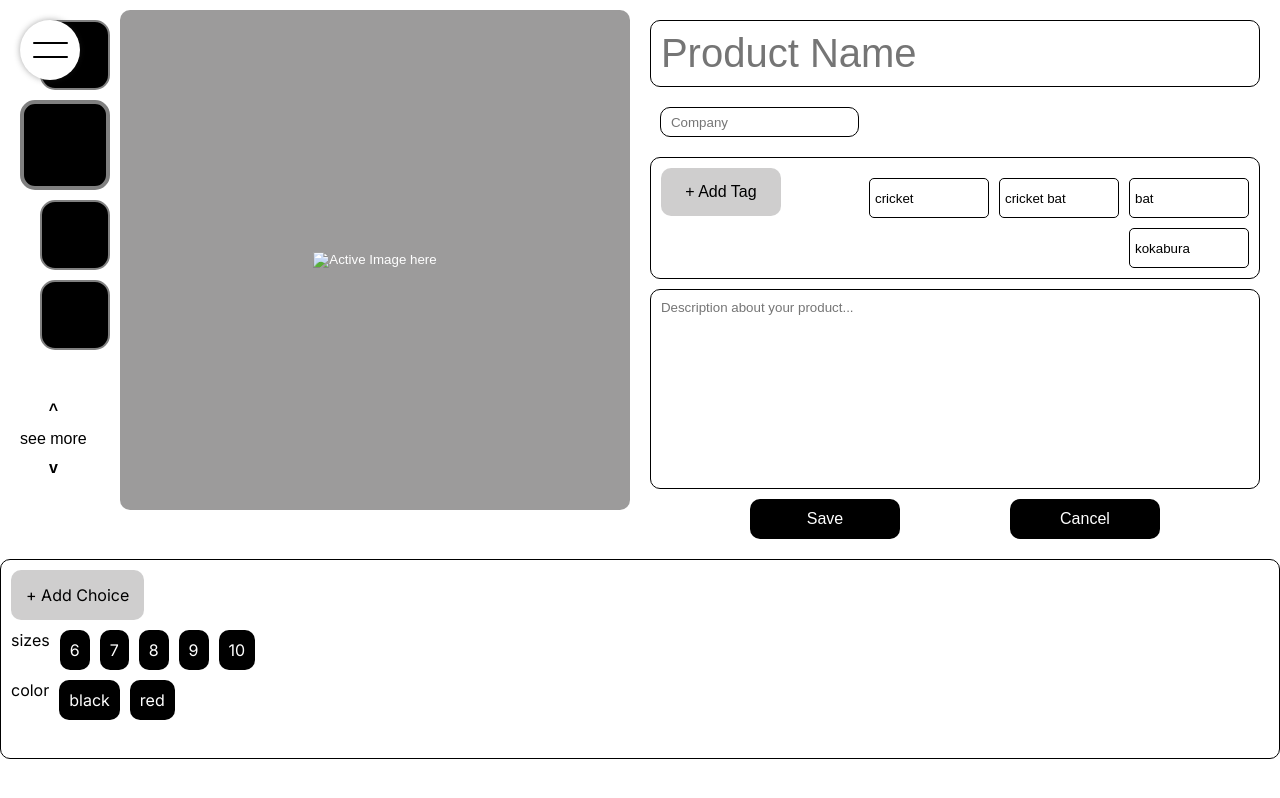
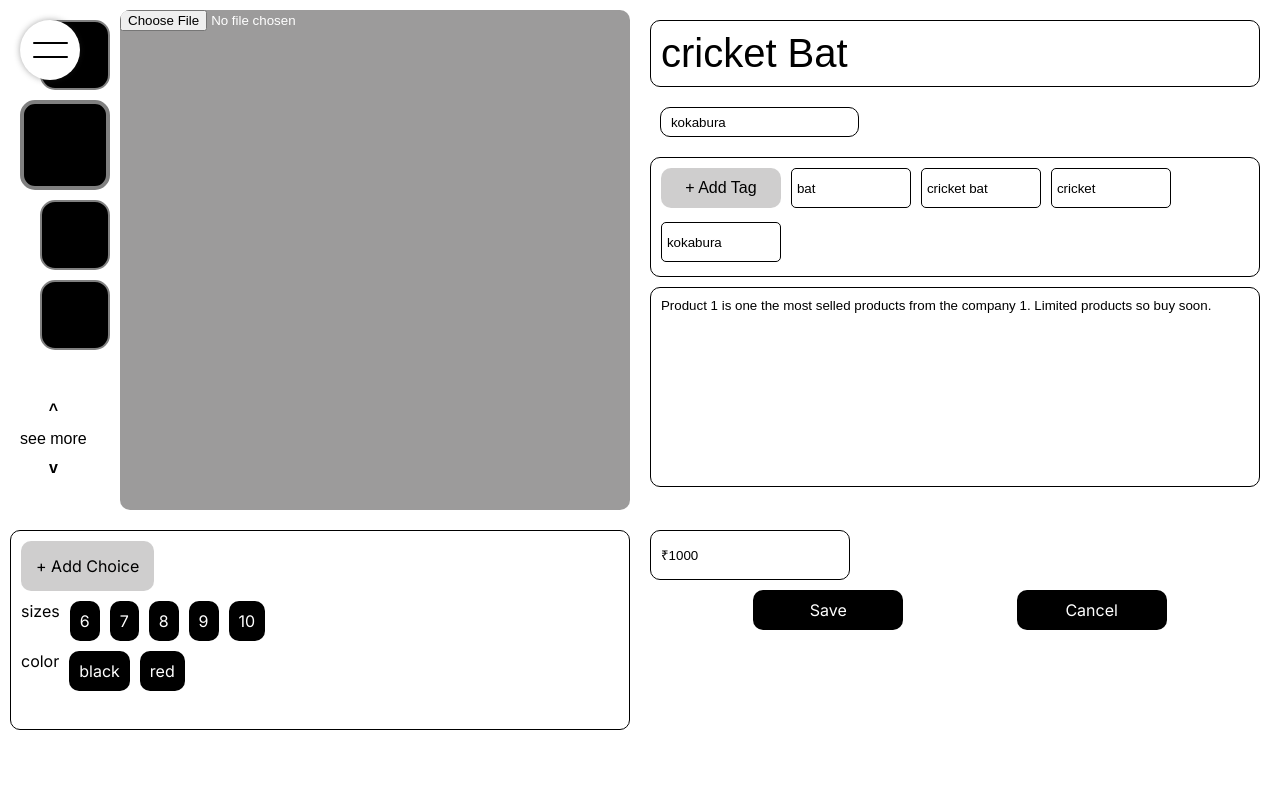
Before and after one commit to AnkushS27/lds-sports-ecommerce, a Next.js app: page /cms/product/1 in a window 1280 px wide. Built offline with nearby package versions, Linux system fonts and the light colour scheme.

Commit message:
minor changes

```diff
--- a/src/app/cms/product/[Id]/page.module.css
+++ b/src/app/cms/product/[Id]/page.module.css
@@ -247,7 +247,8 @@
     display: flex;
     align-items: flex-start;
     justify-content: flex-start;
-    flex-wrap: column;
+    flex-wrap: wrap;
+    flex-direction: row;
 
     width: 100%;
     height: fit-content;
@@ -266,27 +267,13 @@
 
     width: auto;
     min-width: 120px;
-    height: auto;
+    height: 40px;
 
     padding: 15px;
     border-radius: 10px;
     background-color: rgba(181, 178, 178, 0.639);
     color: black;
     cursor: pointer;
-}
-
-.tagsWrapper {
-    display: flex;
-    align-items: flex-start;
-    justify-content: flex-start;
-    flex-direction: row-reverse;
-    flex-wrap: wrap;
-
-    width: 100%;
-    height: fit-content;
-
-    padding-top: 10px;
-    gap: 10px;
 }
 
 .productTagsInput {
@@ -404,7 +391,68 @@
     font-weight: 800;
 }
 
+.productBottomContainer {
+    display: flex;
+    align-items: flex-start;
+    justify-content: flex-start;
+    flex-direction: row;
+
+    width: 100%;
+    height: fit-content;
+}
+
+.prodBL {
+    display: flex;
+    align-items: flex-start;
+    justify-content: flex-start;
+    flex-direction: column;
+
+    width: 100%;
+    max-width: 700px;
+    min-width: 280px;
+    height: fit-content;
+
+    padding: 10px;
+}
+
+.productPrice {
+    display: flex;
+    align-items: center;
+    justify-content: center;
+
+    width: fit-content;
+    min-width: 200px;
+    height: 50px;
+
+    padding: 10px;
+    border-radius: 10px;
+    border: 1px solid black;
+
+    background-color: white;
+    color: black;
+}
+
+.prodBR {
+    display: flex;
+    align-items: flex-start;
+    justify-content: flex-start;
+    flex-direction: column;
+
+    width: 100%;
+    min-width: 280px;
+    height: 100%;
+    min-height: fit-content;
+
+    padding: 10px;
+    gap: 10px;
+    outline: none;
+}
+
 @media only screen and (max-width: 900px) {
     .productDetailsContainer {
-        flex-wrap: wrap;}
+        flex-wrap: wrap;
+    }
+    .productBottomContainer {
+        flex-wrap: wrap;
+    }
 }
--- a/src/app/cms/product/[Id]/page.tsx
+++ b/src/app/cms/product/[Id]/page.tsx
@@ -3,6 +3,7 @@ import VerticalNavBar from "@/Components/CMS/VerticalNavbar/page"
 
 import style1 from './page.module.css'
 import { useState } from "react";
+import Link from "next/link";
 
 let prod = {
     pid: "001",
@@ -23,10 +24,14 @@ export default function Product({ params } : {
     const [product, setProduct] = useState(prod);
     const [activeTagIndex, setActiveTagIndex] = useState(-1);
 
+    const SendUpdateToBackend = () => {
+      console.log(product);
+    }
+
     const AddProductTag = () => {
       setProduct((prevProduct) => ({
         ...prevProduct,
-        tags: [...prevProduct.tags, ""], // Add an empty string to the tags array
+        tags: [...prevProduct.tags,""], // Add an empty string to the tags array
       }));
       setActiveTagIndex(product.tags.length);
     };
@@ -39,12 +44,26 @@ export default function Product({ params } : {
       if (activeTagIndex !== -1 && product.tags[activeTagIndex] === '') {
         setProduct(prevProduct => ({
           ...prevProduct,
-          tags: prevProduct.tags.filter((tag, index) => index !== activeTagIndex)
+          tags: prevProduct.tags.filter((tag, index) => {if (index !== activeTagIndex) return tag;})
         }));
       }
 
       // Set this new tag as active.
       setActiveTagIndex(idx);
+    }
+
+    const updateTag = (idx: number, str: string) => {
+      setProduct(prevProduct => ({
+        ...prevProduct,
+        tags: prevProduct.tags.map((tag, index) => (index === idx ? str : tag))
+      }));
+      console.log(product);
+    }
+    const updateProductDetail = (key: string, value: string) => {
+      setProduct(prevProduct => ({
+        ...prevProduct,
+        [key]: value
+      }));
     }
 
     return (
@@ -71,28 +90,25 @@ export default function Product({ params } : {
                         <div className={style1.ImgsControllBtn}>v</div>
                       </div>
                     </div>
-                    <input type="image" className={style1.ImgContainer} alt="Active Image here" />
+                    <input type="file" accept="image/*" className={style1.ImgContainer} alt="Active Image here" />
                   </div>
                   <div className={style1.RightSection}>
-                    <input type='text' className={style1.productTitleHead} placeholder="Product Name" />
-                    <input type='text' className={style1.productCompany} placeholder="Company" />
+                    <input type='text' className={style1.productTitleHead} value={product.name}
+                    placeholder="Product Name" onChange={(e) => {updateProductDetail('name',e.target.value)}} />
+                    <input type='text' className={style1.productCompany} value={product.company}
+                    placeholder="Company" onChange={(e) => {updateProductDetail('company',e.target.value)}} />
                     {/* Tags here. */}
                     <div className={style1.productTagsSection}>
                       <div className={style1.addProductTagBtn} onClick={() => {AddProductTag()}}> + Add Tag </div>
-                      <div className={style1.tagsWrapper}>
                         {product.tags.map((tag,index) => {
                         return(<input type="text" className={style1.productTagsInput} placeholder="NewTag"
-                          onChange={()=>{changeActiveTagIndex(index)}} defaultValue={tag} />)})}
-                      </div>
+                          onClick={()=>{changeActiveTagIndex(index)}} value = {tag} key={index}
+                          onChange={(e)=>{updateTag(index, e.target.value)}} />)})}
                     </div>
-                    <textarea className={style1.productTitleDesc} placeholder="Description about your product..."></textarea>
-                    <div className={style1.productButtons}>
-                      <div className={style1.productBuyBtn}>{" "} Save {" "}</div>
-                      <div className={style1.productBuyBtn}>
-                        {" "}
-                        Cancel {" "}
-                      </div>
-                    </div>
+
+                    <textarea className={style1.productTitleDesc} placeholder="Description about your product..."
+                    onChange={(e) => {updateProductDetail('desc',e.target.value)}}>{product.desc}</textarea>
+
                   </div>
                 </div>
                 <div className={style1.productBottomContainer}>
@@ -124,6 +140,16 @@ export default function Product({ params } : {
                       )}
                     </div>
                   </div>
+                  <div className={style1.prodBR}>
+                    <input type="text" className={style1.productPrice} value={product.price}
+                    placeholder="Price in ₹" onChange={(e) => {updateProductDetail('price',e.target.value)}} />
+                    <div className={style1.productButtons}>
+                      <div className={style1.productBuyBtn} onClick={() => SendUpdateToBackend()}>{" "} Save {" "}</div>
+                      <Link href='/cms' className={style1.productBuyBtn}>
+                        {" "}Cancel {" "}
+                      </Link>
+                    </div>
+                  </div>
                 </div>
               </div>
           </div>
```
